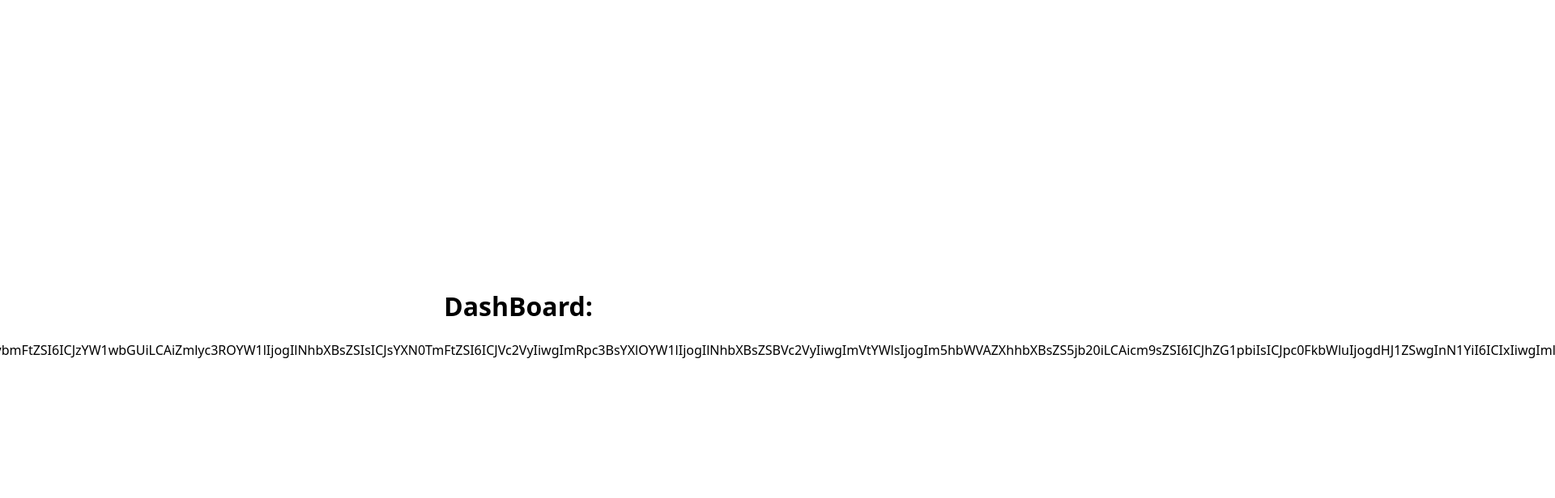
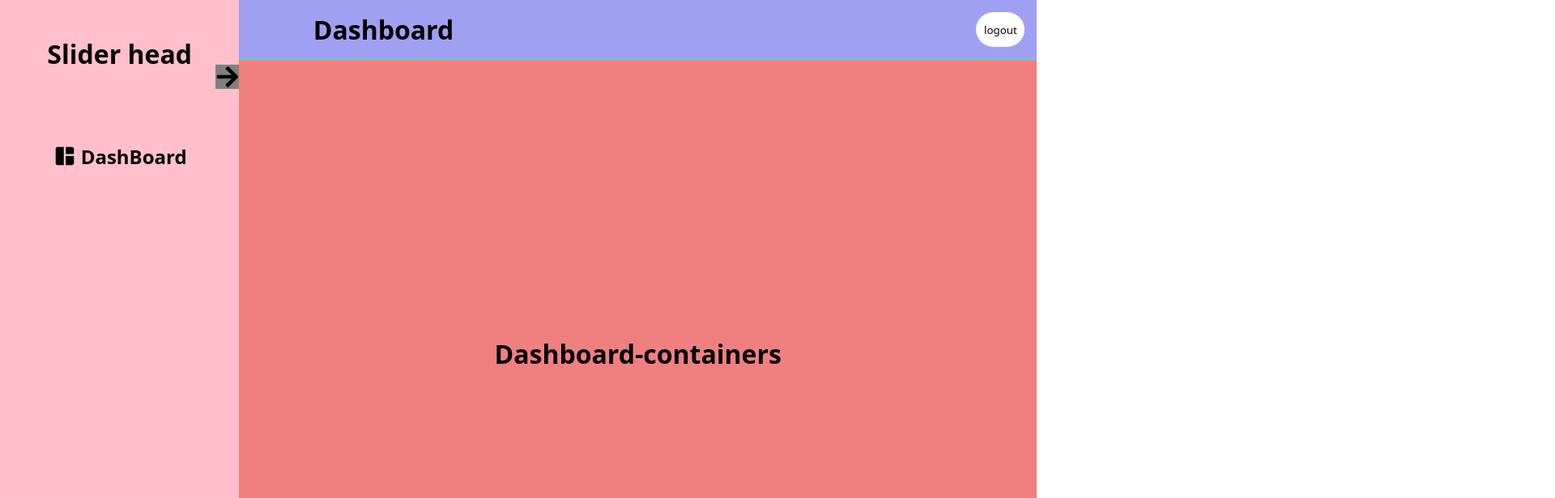
Before and after one commit to cubenx3-web/tfdemo-front, a React (Vite) app: page /dashboard in a window 1280 px wide. Shown: the top 616 px of the page at 81% size, 1920 px wide, since content can reach past the window. Built offline with nearby package versions, Linux system fonts and the light colour scheme; sample sign-in values are in the browser's storage.

Commit message:
Slider and dashboard update, moved pop to pop folder

```diff
--- a/package.json
+++ b/package.json
@@ -14,6 +14,7 @@
     "react": "^19.2.4",
     "react-dom": "^19.2.4",
     "react-icon": "^1.0.0",
+    "react-icons": "^5.6.0",
     "react-router": "^7.13.1",
     "react-router-dom": "^7.13.1"
   },
--- a/src/App.tsx
+++ b/src/App.tsx
@@ -13,7 +13,7 @@ function App() {
         <Route path='/dashboard' element={
 
             <ProtectedRoutes>
-              <div className='page '>
+              <div className='page dashboard-page'>
                 <Dashboard/>
               </div>
             </ProtectedRoutes>
--- a/src/components/PopMsg.css
+++ b/src/components/pop msg/PopMsg.css
@@ -25,9 +25,9 @@
     box-shadow: 0 0 10px rgb(255, 47, 47);
 }
 .normal-msg{
-    color: rgb(1, 74, 141);
-    border: 2px solid rgb(1, 74, 141);
-    box-shadow: 0 0 10px rgb(1, 74, 141);
+    color: rgb(1, 141, 31);
+    border: 2px solid rgb(1, 141, 31);
+    box-shadow: 0 0 10px rgb(1, 141, 31);
 }
 
 
--- /dev/null
+++ b/src/components/slider nav/SliderNav.css
@@ -0,0 +1,57 @@
+.slider-container{
+    background-color: pink;
+    width:30%;
+    height: 100%;
+    padding: 0px;
+    display: grid;
+    grid-template-rows: 1fr 5fr;
+    align-items: center;
+    position: relative;
+    overflow-x: hidden;
+    overflow-y: visible;
+
+}
+
+.slider-head{
+    display: flex;
+    align-items: center;
+    justify-content: center;;
+    height: 80%;
+}
+
+.slider-toggle{
+    position:absolute;
+    left: 90%;
+    top: 10%;
+    width: 30px;
+    height: 30px;
+    background-color: grey;
+}
+
+
+.nav-container{
+    display:flex;
+    flex-direction: column;
+    height: 90%;
+    width: 100%;
+    justify-content: start;
+    align-items: start;
+}
+
+
+.nav{
+    display:flex;
+    flex-direction: row;
+    gap: 5px;
+    justify-content: center;
+    align-items: center;
+    cursor: pointer;
+    width: 100%;
+    padding: 10px 0px;
+    transition: all 0.2s ease;
+}
+
+.nav:hover{
+    background-color: rgba(128, 128, 128, 0.604);
+    color: white;
+}
--- /dev/null
+++ b/src/components/slider nav/SliderNav.tsx
@@ -0,0 +1,63 @@
+import {MdSpaceDashboard} from "react-icons/md"
+import { useNavigate } from "react-router-dom"
+import "./SliderNav.css"
+import { FaArrowRight } from "react-icons/fa";
+
+function SliderNav(){
+
+    const navigate = useNavigate();
+
+    const navs = [
+        {
+            icon: <MdSpaceDashboard size={30}/>,
+            nav:  "DashBoard",
+            navLink: "/dashboard"
+        },
+
+
+    ]
+
+
+    return(
+
+        <div className="slider-container">
+
+            <div className="slider-head">
+                <h1>Slider head</h1>
+            </div>
+
+            <div className="slider-toggle">
+                <FaArrowRight size={30}/>
+            </div>
+
+            <div className="nav-container">
+
+
+                {
+                    navs.map(
+                        (nav, i) =>
+                        (
+                            <div
+                                key={i}
+                                className="nav"
+                                onClick={()=>navigate(nav.navLink)}
+                            >
+                                {nav.icon}
+                                <h2>{nav.nav}</h2>
+                            </div>
+                        )
+                    )
+                }
+
+
+
+
+            </div>
+
+        </div>
+
+    )
+
+}
+
+export default SliderNav;
--- /dev/null
+++ b/src/pages/dashboard/Dashboard.css
@@ -0,0 +1,64 @@
+
+.dashboard-page{
+    display: flex;
+    flex-direction: row;
+    text-align: center;
+
+}
+
+
+
+.dash-container{
+    background-color: cyan;
+    width: 100%;
+    height: 100%;
+
+    display: flex;
+    flex-direction: column;
+    gap: 1px;
+}
+
+.dash-head{
+    background-color: rgb(160, 160, 243);
+    padding: 15px;
+    display: grid;
+    grid-template-columns: 80% 20%;
+
+}
+
+.dash-title{
+    display: flex;
+    justify-content: start;
+    margin-left: 10%;
+}
+
+.logout-container{
+    display: flex;
+    justify-content: end;
+}
+
+.logout-btn{
+    background: white;
+    padding: 10px;
+    width: 60px;
+    left: 80%;
+    border-radius: 2rem;
+    font-weight:500px;
+    border: none;
+}
+
+.logout-btn:hover{
+    scale: 1.1;
+    background-color: wheat;
+}
+
+.dash-components{
+    background-color: lightcoral;
+    width: 100%;
+    height: 100%;
+
+    display: flex;
+    justify-content: center;
+    align-items: center;
+    overflow-x: hidden;
+}
--- a/src/pages/dashboard/Dashboard.tsx
+++ b/src/pages/dashboard/Dashboard.tsx
@@ -1,12 +1,42 @@
+import { useNavigate } from "react-router";
+import "./Dashboard.css"
+import SliderNav from "../../components/slider nav/SliderNav";
 
 function Dashboard(){
 
-    let token = localStorage.getItem("token");
+    let navigate = useNavigate();
+
+    function logout(){
+        localStorage.removeItem("token");
+        navigate("/login");
+    }
 
     return(
         <>
-            <h1>DashBoard:</h1>
-            <div>token: {token}</div>
+            <SliderNav/>
+
+            <div className="dash-container">
+
+                <div className="dash-head">
+
+
+                    <div className="dash-title">
+                        <h1>Dashboard</h1>
+                    </div>
+
+                    <div className="logout-container">
+                        <button className="logout-btn" onClick={logout}>
+                            logout
+                        </button>
+                    </div>
+
+                </div>
+
+                <div className="dash-components">
+                   <h1>Dashboard-containers</h1>
+                </div>
+
+            </div>
         </>
     )
 }
--- a/src/pages/loginPage/LoginPage.tsx
+++ b/src/pages/loginPage/LoginPage.tsx
@@ -1,6 +1,6 @@
 import { useState, type FormEvent } from "react";
 import "./LoginPage.css";
-import PopMsg from "../../components/PopMsg";
+import PopMsg from "../../components/pop msg/PopMsg";
 import {useNavigate } from "react-router-dom";
 import { loginHandler } from "../../service/LoginHandler";
 
@@ -44,7 +44,7 @@ function LoginPage(){
         let login = await loginHandler({email:values.email, password:values.password })
         if(login.isLogin){
             setIsEmpty(false);
-            setEMsg(login.message);
+            setEMsg("Login Successfully");
             setMsgType("normal-msg")
             setTimeout(()=>{
                 setIsEmpty(true)
--- a/src/pages/sign-upPage/SignUpPage.tsx
+++ b/src/pages/sign-upPage/SignUpPage.tsx
@@ -1,7 +1,7 @@
 import { useState, type FormEvent } from "react";
 import "./SignUpPage.css"
 import { useNavigate } from "react-router";
-import PopMsg from "../../components/PopMsg";
+import PopMsg from "../../components/pop msg/PopMsg";
 import { signUpHandler } from "../../service/SignUpHandler";
 
 function SignUpPage(){
@@ -23,7 +23,9 @@ function SignUpPage(){
 
     const [isEmpty, setIsEmpty] = useState<boolean>(false)
     const [eMsg, setEMsg] = useState<string>("")
+    const [msgType, setMsgType] = useState<string>("error-msg")
     const navigate = useNavigate();
+
 
     function inputHandler(event : React.ChangeEvent<HTMLInputElement>){
 
@@ -49,17 +51,28 @@ function SignUpPage(){
 
             if(!res.error){
                 console.log(value.username, value.email, value.password, value.confirmPass)
-                setValue(
-                    (prev)=>({...prev, username:"", email:"", password:"", confirmPass:""})
-                )
-                navigate("/login")
+
+
+                setIsEmpty(false);
+                setEMsg("Account created successfully");
+                setMsgType("normal-msg");
+                setTimeout(()=>{
+                    setIsEmpty(true)
+                },1)
+
+                setTimeout(()=>{navigate("/login")}, 1000)
+
+
+            }
+            else{
+                setIsEmpty(false);
+                setEMsg(res.message);
+                setMsgType("error-msg");
+                setTimeout(()=>{
+                    setIsEmpty(true)
+                }, 10);
             }
 
-            setIsEmpty(false);
-            setEMsg(res.message);
-            setTimeout(()=>{
-            setIsEmpty(true)
-            }, 10);
 
 
         }
@@ -73,6 +86,7 @@ function SignUpPage(){
 
         setIsEmpty(false);
         setEMsg("Password does not match!");
+        setMsgType("error-msg")
         setTimeout(()=>{
             setIsEmpty(true)
         }, 10);
@@ -83,6 +97,7 @@ function SignUpPage(){
       if(value.password.length < 5){
          setIsEmpty(false);
         setEMsg("Use at least 6 characters!");
+        setMsgType("error-msg");
         setTimeout(()=>{
             setIsEmpty(true)
         }, 10);
@@ -166,7 +181,7 @@ function SignUpPage(){
 
             </form>
 
-            <PopMsg show={isEmpty} msg={eMsg} msgType="error-msg"/>
+            <PopMsg show={isEmpty} msg={eMsg} msgType={msgType}/>
 
         </>
 
```
Also changed, not shown: src/components/pop msg/PopMsg.tsx (renamed from src/components/PopMsg.tsx), 1 other file (tests, documents, lock files or other folders).
